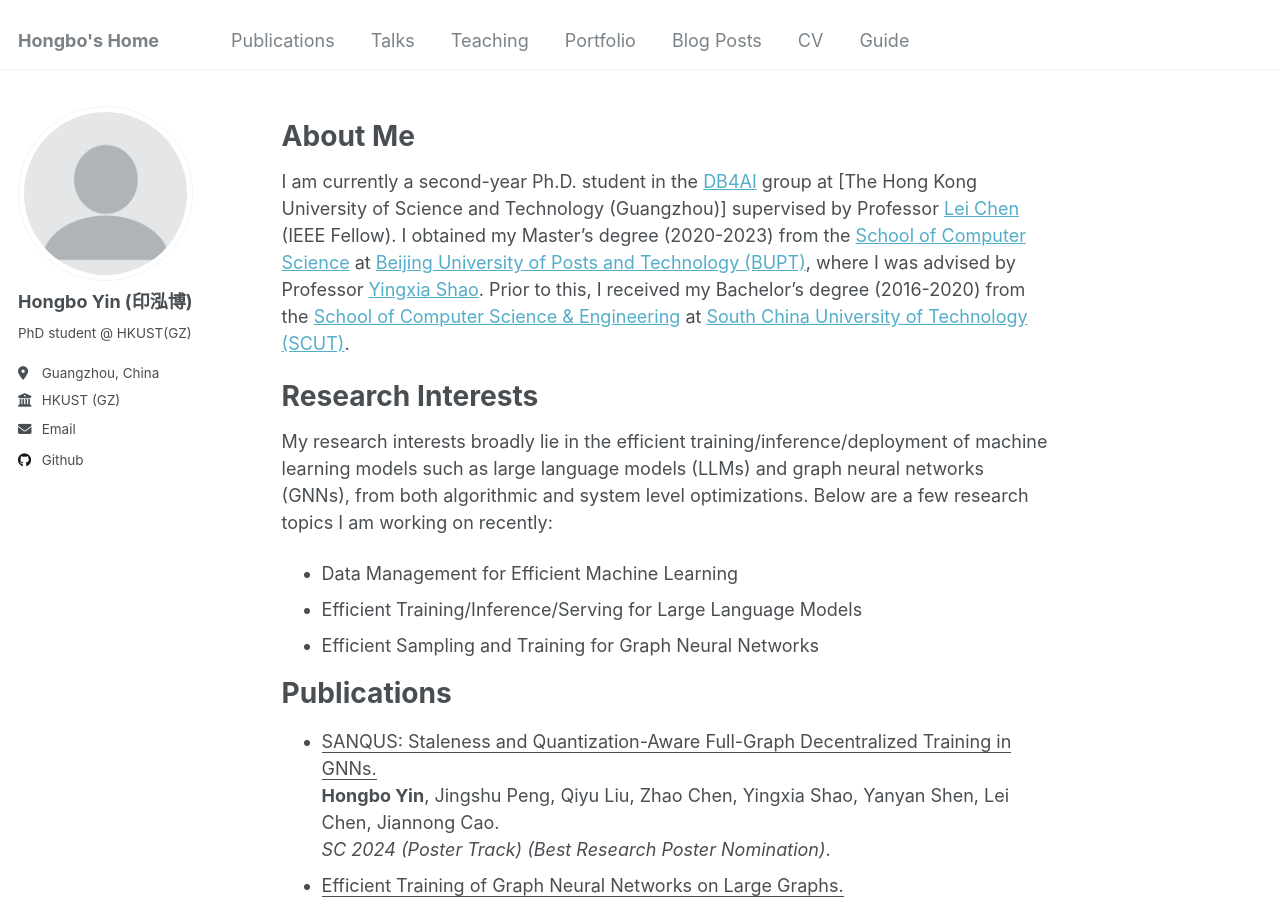
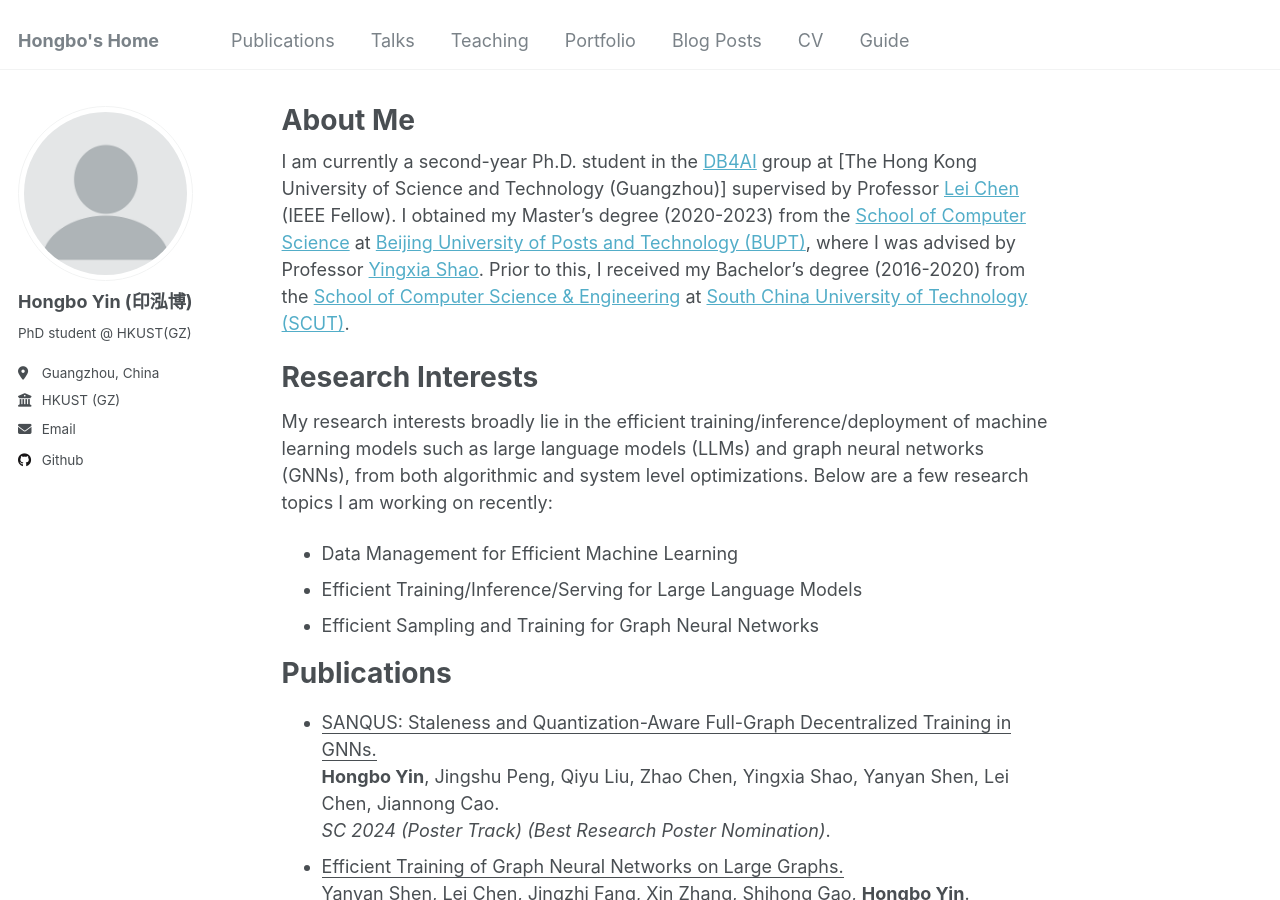
Before and after one commit to yinhbo/yinhbo.github.io, a Jekyll site: the page built from _pages/about.md, in a window 1280 px wide and 900 px high. Built offline with Jekyll 4.4.1, drawn with Linux system fonts in a browser that asks for light colours.

```diff
--- a/_pages/about.md
+++ b/_pages/about.md
@@ -1,14 +1,12 @@
 ---
 permalink: /
-title: ""
+title: "About Me"
 author_profile: true
 redirect_from:
   - /about/
   - /about.html
 ---
 
-About Me
-====
 I am currently a second-year Ph.D. student in the [DB4AI](https://cse.hkust.edu.hk/db4ai/) group at [The Hong Kong University of Science and Technology (Guangzhou)] supervised by Professor [Lei Chen](https://cse.hkust.edu.hk/~leichen/) (IEEE Fellow). I obtained my Master's degree (2020-2023) from the [School of Computer Science](https://scs.bupt.edu.cn/) at [Beijing University of Posts and Technology (BUPT)](https://www.bupt.edu.cn/), where I was advised by Professor [Yingxia Shao](https://shaoyx.github.io/). Prior to this, I received my Bachelor's degree (2016-2020) from the [School of Computer Science & Engineering](https://www2.scut.edu.cn/cs/) at [South China University of Technology (SCUT)](https://www.scut.edu.cn/en).
 
 
```
